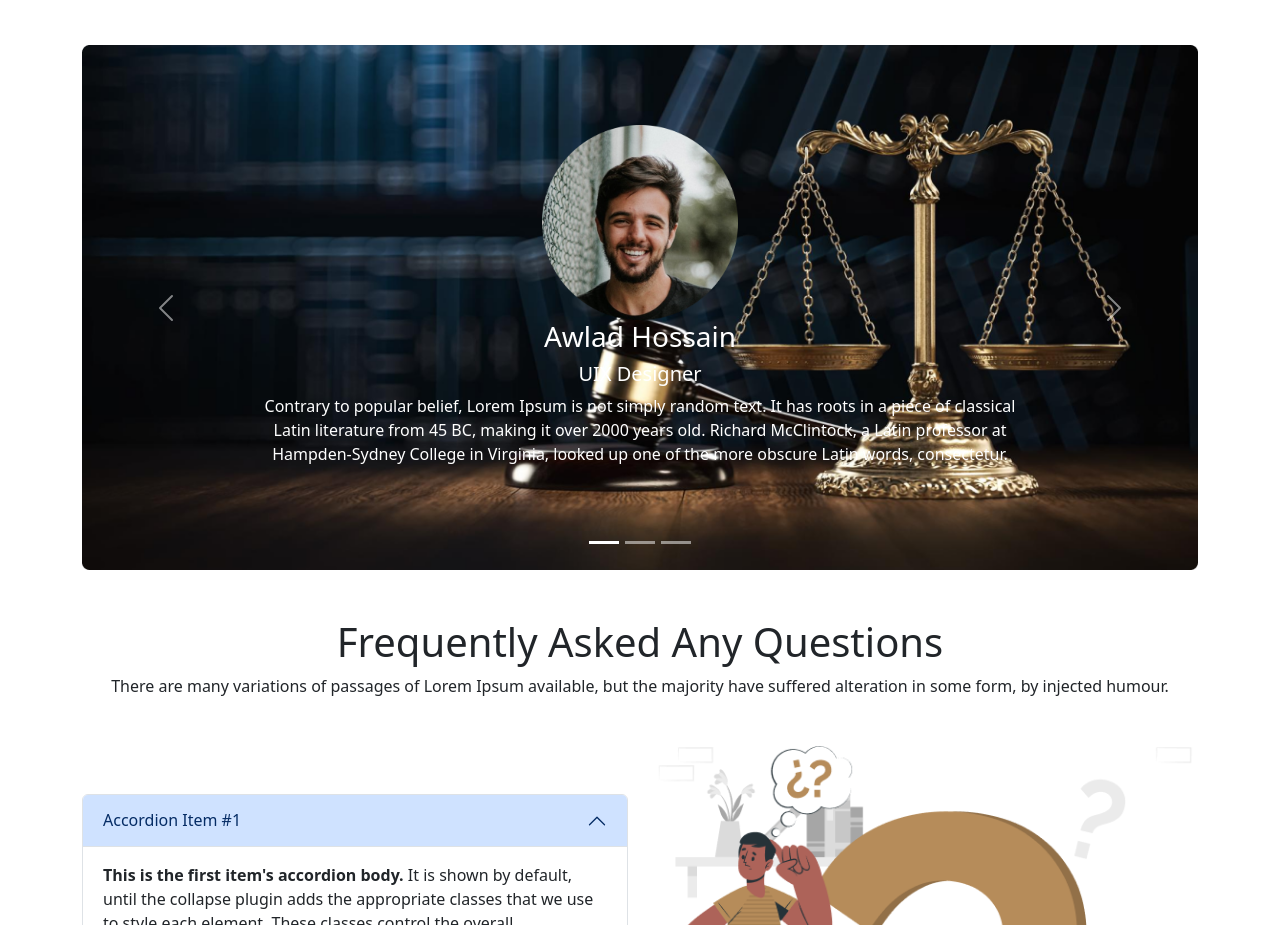
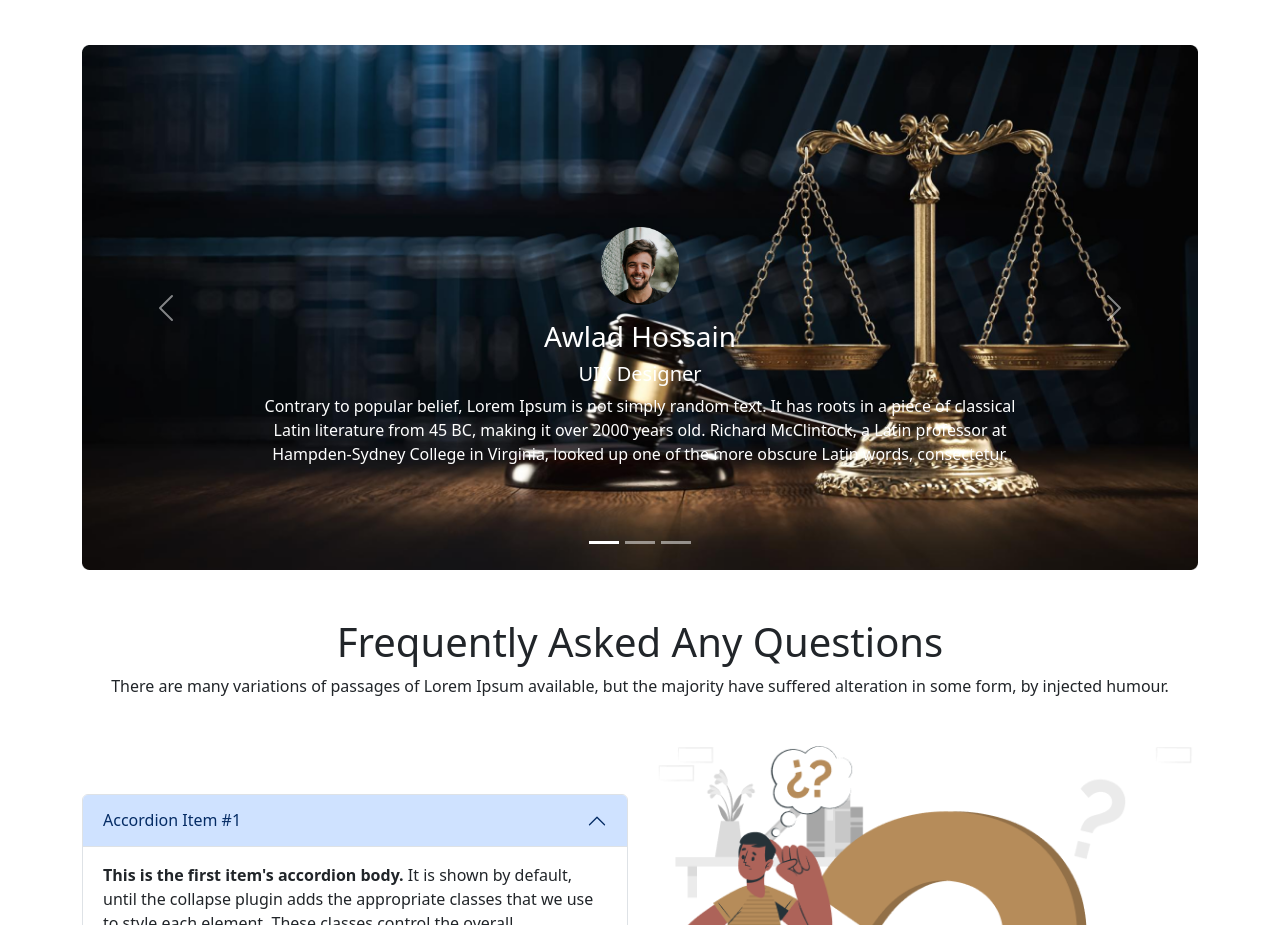
Before and after one commit to Mursalinkhan552/legal-solution-resources-bs, a plain HTML site: page index.html in a window 1280 px wide. Shown: the part 1750-2675 px from the top of the page. Drawn offline with nearby package versions, Linux system fonts and the light colour scheme.

Commit message:
Image Width Handle

```diff
--- a/index.html
+++ b/index.html
@@ -161,7 +161,7 @@
                 <div class="carousel-inner">
                     <div class="carousel-item active d-flex align-items-center justify-content-center">
                         <div class="carousel-caption text-center d-none d-md-block mb-5">
-                            <img class="w-25 h-25" src="images/player-1.png" alt="">
+                            <img class="carousal-image" src="images/player-1.png" alt="">
                             <h3>Awlad Hossain</h3>
                             <h5>UIX Designer</h5>
                             <p>Contrary to popular belief, Lorem Ipsum is not simply random text. It has roots in a
--- a/styles/style.css
+++ b/styles/style.css
@@ -0,0 +1,5 @@
+
+.carousal-image{
+    width: 10%;
+    margin-bottom: 15px;
+}
```
